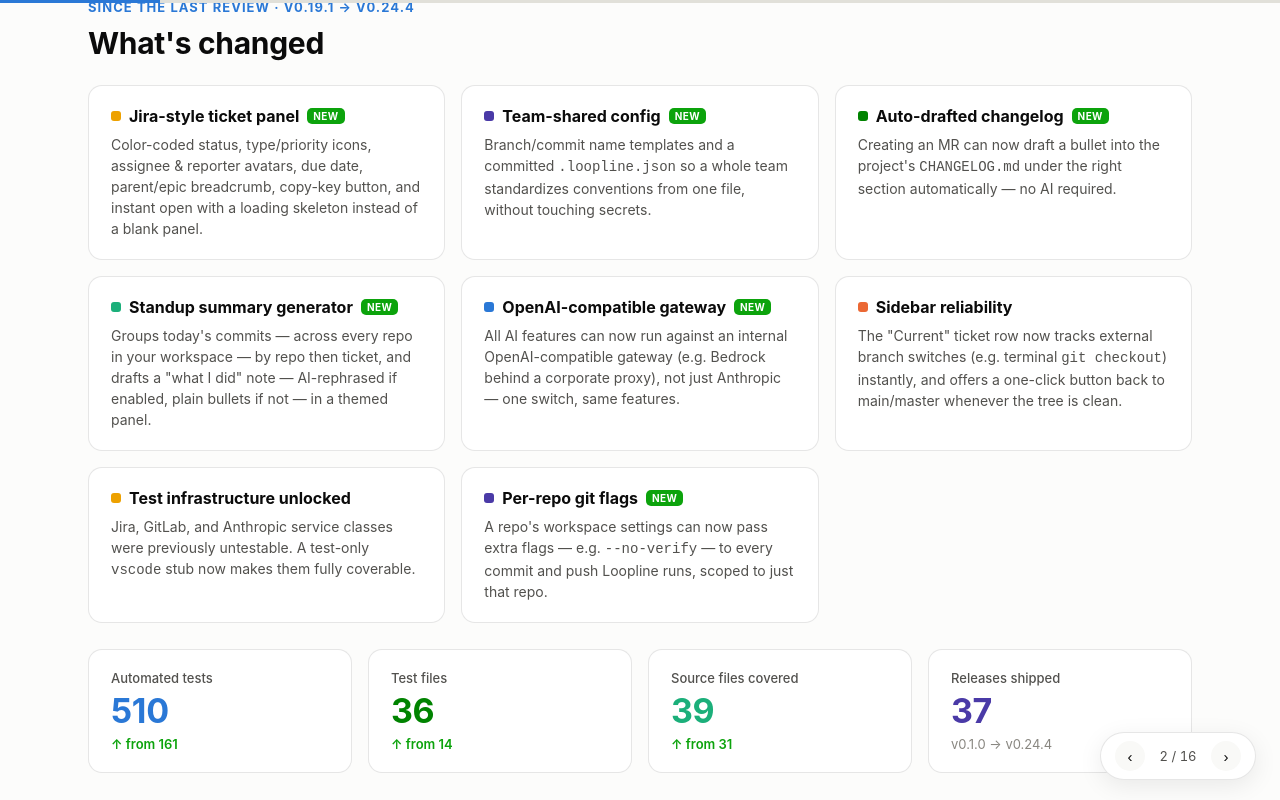
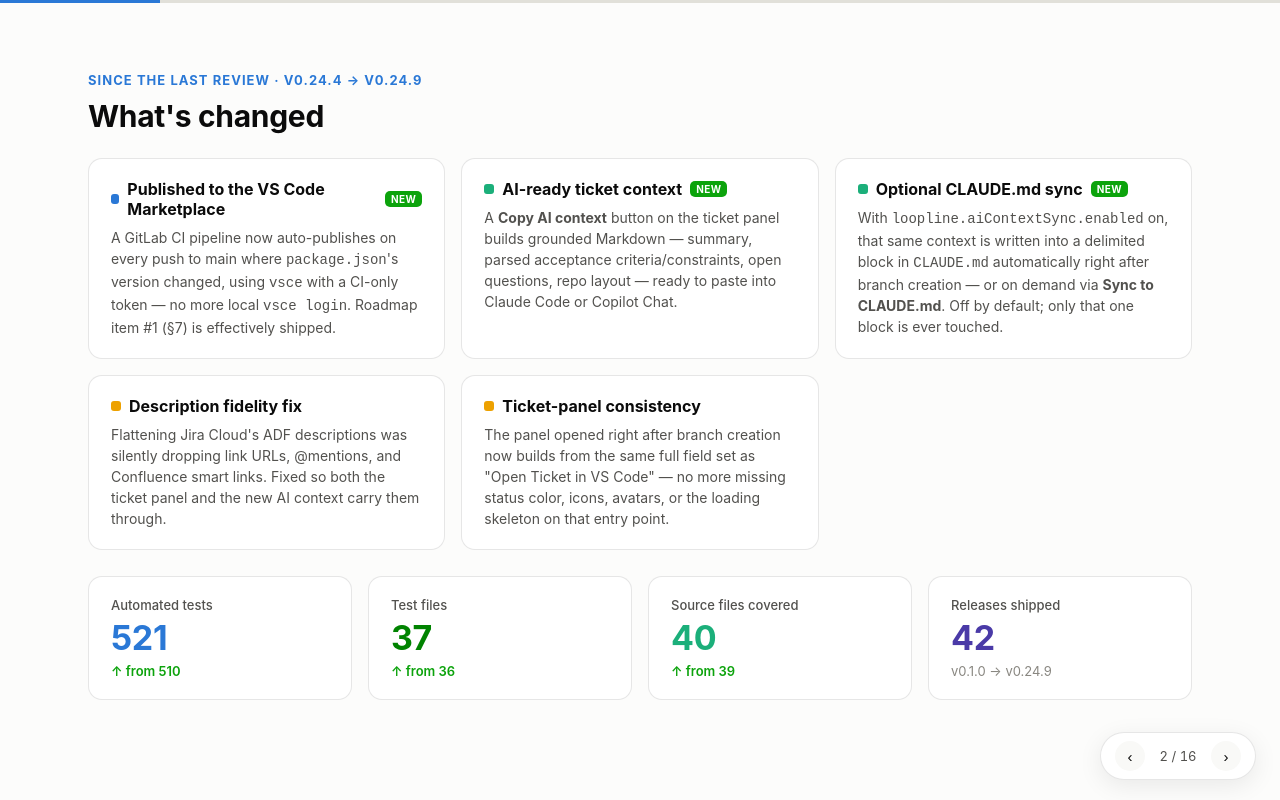
Before and after one commit to asad-u14/loopline, a website: page docs/presentation.html in a window 1280 px wide. Both pictures are taken after a click on the button "Next (→)". Drawn offline with Linux system fonts and the light colour scheme.

Commit message:
Add Marketplace link to README, refresh stakeholder deck to v0.24.9
Documents the CI Marketplace publish, AI ticket context copy, CLAUDE.md
sync, and ADF link/mention fix shipped since the last deck refresh at
v0.24.4, and updates test/release counts to match.

```diff
--- a/docs/presentation.html
+++ b/docs/presentation.html
@@ -326,39 +326,33 @@
     <div class="meta-row">
       <span>Prepared by <b>Asad</b></span>
       <span>Team <b>Engineering</b></span>
-      <span>Date <b>22 July 2026</b></span>
-      <span class="status-chip">Working prototype · v0.24.4</span>
+      <span>Date <b>4 August 2026</b></span>
+      <span class="status-chip">Working prototype · v0.24.9</span>
     </div>
   </section>
 
   <!-- SLIDE 1: WHAT'S NEW -->
   <section class="slide" id="slide-1">
     <div class="slide-body">
-      <div class="eyebrow">Since the last review · v0.19.1 → v0.24.4</div>
+      <div class="eyebrow">Since the last review · v0.24.4 → v0.24.9</div>
       <h2>What's changed</h2>
       <div class="card-grid cols-3">
-        <div class="card"><h3><span class="dot" style="background:var(--series-4)"></span>Jira-style ticket panel<span class="badge-new">New</span></h3>
-          <p>Color-coded status, type/priority icons, assignee &amp; reporter avatars, due date, parent/epic breadcrumb, copy-key button, and instant open with a loading skeleton instead of a blank panel.</p></div>
-        <div class="card"><h3><span class="dot" style="background:var(--series-7)"></span>Team-shared config<span class="badge-new">New</span></h3>
-          <p>Branch/commit name templates and a committed <code>.loopline.json</code> so a whole team standardizes conventions from one file, without touching secrets.</p></div>
-        <div class="card"><h3><span class="dot" style="background:var(--series-2)"></span>Auto-drafted changelog<span class="badge-new">New</span></h3>
-          <p>Creating an MR can now draft a bullet into the project's <code>CHANGELOG.md</code> under the right section automatically — no AI required.</p></div>
-        <div class="card"><h3><span class="dot" style="background:var(--series-5)"></span>Standup summary generator<span class="badge-new">New</span></h3>
-          <p>Groups today's commits — across every repo in your workspace — by repo then ticket, and drafts a "what I did" note — AI-rephrased if enabled, plain bullets if not — in a themed panel.</p></div>
-        <div class="card"><h3><span class="dot" style="background:var(--series-1)"></span>OpenAI-compatible gateway<span class="badge-new">New</span></h3>
-          <p>All AI features can now run against an internal OpenAI-compatible gateway (e.g. Bedrock behind a corporate proxy), not just Anthropic — one switch, same features.</p></div>
-        <div class="card"><h3><span class="dot" style="background:var(--series-6)"></span>Sidebar reliability</h3>
-          <p>The "Current" ticket row now tracks external branch switches (e.g. terminal <code>git checkout</code>) instantly, and offers a one-click button back to main/master whenever the tree is clean.</p></div>
-        <div class="card"><h3><span class="dot" style="background:var(--series-4)"></span>Test infrastructure unlocked</h3>
-          <p>Jira, GitLab, and Anthropic service classes were previously untestable. A test-only <code>vscode</code> stub now makes them fully coverable.</p></div>
-        <div class="card"><h3><span class="dot" style="background:var(--series-7)"></span>Per-repo git flags<span class="badge-new">New</span></h3>
-          <p>A repo's workspace settings can now pass extra flags — e.g. <code>--no-verify</code> — to every commit and push Loopline runs, scoped to just that repo.</p></div>
+        <div class="card"><h3><span class="dot" style="background:var(--series-1)"></span>Published to the VS Code Marketplace<span class="badge-new">New</span></h3>
+          <p>A GitLab CI pipeline now auto-publishes on every push to main where <code>package.json</code>'s version changed, using <code>vsce</code> with a CI-only token — no more local <code>vsce login</code>. Roadmap item #1 (§7) is effectively shipped.</p></div>
+        <div class="card"><h3><span class="dot" style="background:var(--series-5)"></span>AI-ready ticket context<span class="badge-new">New</span></h3>
+          <p>A <b>Copy AI context</b> button on the ticket panel builds grounded Markdown — summary, parsed acceptance criteria/constraints, open questions, repo layout — ready to paste into Claude Code or Copilot Chat.</p></div>
+        <div class="card"><h3><span class="dot" style="background:var(--series-5)"></span>Optional CLAUDE.md sync<span class="badge-new">New</span></h3>
+          <p>With <code>loopline.aiContextSync.enabled</code> on, that same context is written into a delimited block in <code>CLAUDE.md</code> automatically right after branch creation — or on demand via <b>Sync to CLAUDE.md</b>. Off by default; only that one block is ever touched.</p></div>
+        <div class="card"><h3><span class="dot" style="background:var(--series-4)"></span>Description fidelity fix</h3>
+          <p>Flattening Jira Cloud's ADF descriptions was silently dropping link URLs, @mentions, and Confluence smart links. Fixed so both the ticket panel and the new AI context carry them through.</p></div>
+        <div class="card"><h3><span class="dot" style="background:var(--series-4)"></span>Ticket-panel consistency</h3>
+          <p>The panel opened right after branch creation now builds from the same full field set as "Open Ticket in VS Code" — no more missing status color, icons, avatars, or the loading skeleton on that entry point.</p></div>
       </div>
       <div class="stat-row cols-4" style="margin-top:26px;">
-        <div class="stat-tile"><div class="label">Automated tests</div><div class="value accent-blue">510</div><div class="delta new">↑ from 161</div></div>
-        <div class="stat-tile"><div class="label">Test files</div><div class="value accent-green">36</div><div class="delta new">↑ from 14</div></div>
-        <div class="stat-tile"><div class="label">Source files covered</div><div class="value accent-aqua">39</div><div class="delta new">↑ from 31</div></div>
-        <div class="stat-tile"><div class="label">Releases shipped</div><div class="value accent-violet">37</div><div class="delta">v0.1.0 → v0.24.4</div></div>
+        <div class="stat-tile"><div class="label">Automated tests</div><div class="value accent-blue">521</div><div class="delta new">↑ from 510</div></div>
+        <div class="stat-tile"><div class="label">Test files</div><div class="value accent-green">37</div><div class="delta new">↑ from 36</div></div>
+        <div class="stat-tile"><div class="label">Source files covered</div><div class="value accent-aqua">40</div><div class="delta new">↑ from 39</div></div>
+        <div class="stat-tile"><div class="label">Releases shipped</div><div class="value accent-violet">42</div><div class="delta">v0.1.0 → v0.24.9</div></div>
       </div>
     </div>
   </section>
@@ -370,7 +364,7 @@
       <h2>The whole ticket-to-MR loop, in a couple of clicks</h2>
       <p style="font-size:16px; max-width:920px;">Loopline is a working VS Code extension that automates the repetitive, error-prone steps between picking up a Jira ticket and opening a GitLab merge request. Today those steps are done by hand, inconsistently, dozens of times a week per developer. Loopline turns <b style="color:var(--text-primary)">pick ticket → branch → commit → push → merge request → ticket status</b> into a couple of clicks, with naming and commit conventions enforced automatically, surfaced in a dedicated sidebar that also tracks its own impact.</p>
       <div class="stat-row cols-3" style="margin-top:20px;">
-        <div class="stat-tile"><div class="label">Status</div><div class="value accent-green" style="font-size:22px;">Functional prototype</div><div class="delta">In active use through 24 iterative releases</div></div>
+        <div class="stat-tile"><div class="label">Status</div><div class="value accent-green" style="font-size:22px;">Functional prototype</div><div class="delta">In active use through 42 iterative releases</div></div>
         <div class="stat-tile"><div class="label">Core actions automated</div><div class="value accent-blue">2</div><div class="delta">Create Branch · Commit, Push &amp; Create MR</div></div>
         <div class="stat-tile"><div class="label">Optional AI capabilities</div><div class="value accent-aqua">4</div><div class="delta">MR descriptions · plans · gap-check · standup</div></div>
       </div>
@@ -539,7 +533,7 @@
   <section class="slide" id="slide-5">
     <div class="slide-body">
       <div class="eyebrow">4 · What's built — core workflow &amp; sidebar</div>
-      <h2>Prototype v0.24.4</h2>
+      <h2>Prototype v0.24.9</h2>
       <div class="card-grid cols-3">
         <div class="card"><h3><span class="dot" style="background:var(--series-1)"></span>Loopline sidebar</h3><p>Dedicated activity-bar panel: current branch/ticket, active-sprint tickets grouped by status (In Progress expanded by default), color-coded icons by issue type. Click to branch, open in Jira, or jump back to main/master in one click when the tree is clean.</p></div>
         <div class="card"><h3><span class="dot" style="background:var(--series-1)"></span>Branch creation</h3><p>Issue-type→prefix mapping, confirm/edit, existing-branch guard (check out / rename / cancel), optional fetch of a fresh base branch first.</p></div>
@@ -566,6 +560,8 @@
         <div class="card"><h3><span class="dot" style="background:var(--series-5)"></span>Standup summary generator<span class="badge-new">New</span></h3><p>Discovers every git repo in the workspace, groups today's commits by repo then ticket, and rephrases each into one grounded line — or a plain bulleted list with AI off. Opens in a themed, copy-to-clipboard panel.</p></div>
         <div class="card"><h3><span class="dot" style="background:var(--series-1)"></span>Dual AI provider<span class="badge-new">New</span></h3><p>Anthropic Messages API, or an OpenAI-compatible internal gateway (e.g. Bedrock behind a corporate proxy) — one setting, same feature set, same review-before-send model.</p></div>
         <div class="card"><h3><span class="dot" style="background:var(--series-2)"></span>Auto-drafted changelog<span class="badge-new">New</span></h3><p>No AI involved: creating an MR can draft a bullet into <code>CHANGELOG.md</code> from the ticket key and commit summary, filed under the right section by branch prefix.</p></div>
+        <div class="card"><h3><span class="dot" style="background:var(--series-5)"></span>AI-ready ticket context<span class="badge-new">New</span></h3><p><b>Copy AI context</b> builds grounded Markdown from the ticket — summary, parsed acceptance criteria/constraints, open questions, repo layout — to paste straight into Claude Code or Copilot Chat.</p></div>
+        <div class="card"><h3><span class="dot" style="background:var(--series-5)"></span>Optional CLAUDE.md sync<span class="badge-new">New</span></h3><p>Opt-in setting writes that same context into a delimited block in <code>CLAUDE.md</code> automatically after branch creation, or on demand — so Claude Code picks it up without a manual copy/paste.</p></div>
       </div>
     </div>
   </section>
@@ -583,6 +579,7 @@
         <div class="card"><h3><span class="dot" style="background:var(--series-7)"></span>.loopline.json<span class="badge-new">New</span></h3><p>One committed config file standardizes conventions for the whole team on clone — read-only unless scaffolded explicitly, never secrets.</p></div>
         <div class="card"><h3><span class="dot" style="background:var(--series-7)"></span>Guided setup wizard</h3><p>Live credential validation for Jira, GitLab, and the chosen AI provider. All secrets in VS Code Secret Storage — never in settings files.</p></div>
         <div class="card"><h3><span class="dot" style="background:var(--series-7)"></span>Per-repo git flags<span class="badge-new">New</span></h3><p><code>loopline.git.commitExtraArgs</code> / <code>pushExtraArgs</code> pass extra flags (e.g. <code>--no-verify</code>) to every commit/push, set in a repo's own workspace settings so it never leaks to other repos.</p></div>
+        <div class="card"><h3><span class="dot" style="background:var(--series-1)"></span>CI-published to the Marketplace<span class="badge-new">New</span></h3><p>A GitLab CI stage publishes to the VS Code Marketplace automatically on every version bump to main, via a CI-scoped token — no local publish step.</p></div>
       </div>
     </div>
   </section>
@@ -593,9 +590,9 @@
       <div class="eyebrow">4 · Engineering quality</div>
       <h2>Tested, CI-backed, and growing steadily</h2>
       <div class="stat-row cols-4">
-        <div class="stat-tile"><div class="label">Automated tests</div><div class="value accent-blue">510</div><div class="delta">passing</div></div>
-        <div class="stat-tile"><div class="label">Test files</div><div class="value accent-green">36</div><div class="delta">unit + integration</div></div>
-        <div class="stat-tile"><div class="label">Source files</div><div class="value accent-aqua">39</div><div class="delta">under coverage</div></div>
+        <div class="stat-tile"><div class="label">Automated tests</div><div class="value accent-blue">521</div><div class="delta">passing</div></div>
+        <div class="stat-tile"><div class="label">Test files</div><div class="value accent-green">37</div><div class="delta">unit + integration</div></div>
+        <div class="stat-tile"><div class="label">Source files</div><div class="value accent-aqua">40</div><div class="delta">under coverage</div></div>
         <div class="stat-tile"><div class="label">CI pipeline stages</div><div class="value accent-violet">4</div><div class="delta">type-check → test → bundle → package</div></div>
       </div>
       <p style="margin-top:8px; font-size:14.5px;">Jira, GitLab, and Anthropic/OpenAI service classes were previously untestable outside the extension host — a minimal test-only <code>vscode</code> stub and a local HTTP mock server now give real coverage of request shapes and every mapped error status (401/403/404/429, Cloud-vs-Server hints, sprint-unsupported retries). A bundled build keeps startup fast.</p>
@@ -644,7 +641,7 @@
       <div class="eyebrow">7 · Roadmap — what approval would fund</div>
       <h2>Prioritized roughly by value-to-effort</h2>
       <div class="roadmap-list">
-        <div class="rm-item"><div class="rm-rank">1</div><div><div class="title">Rollout &amp; distribution</div><div class="desc">Publish to an internal extension registry (or Open VSX / Marketplace) so the team gets it — and every future update — automatically.</div></div><div class="rm-tag high">Highest leverage</div></div>
+        <div class="rm-item"><div class="rm-rank">1</div><div><div class="title">Rollout &amp; distribution</div><div class="desc">Now live on the VS Code Marketplace with CI auto-publish on every version bump. Remaining: decide whether to also mirror to an internal registry / Open VSX for teams that can't reach the public Marketplace.</div></div><div class="rm-tag high">Shipped — decision pending</div></div>
         <div class="rm-item"><div class="rm-rank">2</div><div><div class="title">AI commit-message suggestions</div><div class="desc">Plus streaming output and prompt caching for faster, cheaper AI responses.</div></div><div class="rm-tag">Depends on §6</div></div>
         <div class="rm-item"><div class="rm-rank">3</div><div><div class="title">Configurability &amp; UX polish</div><div class="desc">Live-preview settings form for name templates, a Getting Started walkthrough.</div></div><div class="rm-tag">—</div></div>
         <div class="rm-item"><div class="rm-rank">4</div><div><div class="title">Richer MRs</div><div class="desc">Reviewers, labels, draft/WIP toggle, auto-close-on-merge linking.</div></div><div class="rm-tag">—</div></div>
@@ -660,7 +657,7 @@
     <div class="slide-body">
       <div class="eyebrow">8–9 · Effort, cost &amp; risk</div>
       <h2>Low ongoing burden, well-understood risks</h2>
-      <p style="font-size:14.5px; max-width:960px; margin-bottom:18px;">The prototype is delivered and de-risked further with each release. Rollout (roadmap #1) is small — days, mostly packaging, docs, and registry setup. Later items are self-contained increments, estimable once scope is agreed. The codebase is modular and covered by 510 tests under CI, so additions stay low-risk. AI usage cost is usage-based per call and can be capped; a Sonnet-class model is inexpensive at this scale.</p>
+      <p style="font-size:14.5px; max-width:960px; margin-bottom:18px;">The prototype is delivered and de-risked further with each release. Marketplace publishing (roadmap #1) now ships itself via CI; what's left of rollout is internal registry/distribution decisions, not engineering. Later items are self-contained increments, estimable once scope is agreed. The codebase is modular and covered by 521 tests under CI, so additions stay low-risk. AI usage cost is usage-based per call and can be capped; a Sonnet-class model is inexpensive at this scale.</p>
       <div class="risk-row">
         <div class="risk-label"><span class="risk-icon good"></span>Third-party API changes</div>
         <p>Jira/GitLab are already supported with graceful fallbacks (Cloud vs Server, sprint-unsupported); changes are typically small, contained fixes.</p>
@@ -679,7 +676,7 @@
       </div>
       <div class="risk-row">
         <div class="risk-label"><span class="risk-icon good"></span>Bus factor / maintenance</div>
-        <p>510 tests, CI-backed, documented codebase; low ongoing burden.</p>
+        <p>521 tests, CI-backed, documented codebase; low ongoing burden.</p>
       </div>
     </div>
   </section>
@@ -704,7 +701,7 @@
       <div class="eyebrow">Appendix</div>
       <h2>Commands &amp; key settings</h2>
       <p style="font-size:13.5px; margin-bottom:6px;"><b style="color:var(--text-primary)">Commands:</b> Create Branch from Jira Ticket · Commit, Push &amp; Create MR · Ticket Actions · Run Setup Wizard · Set Jira Credentials · Set GitLab Token · Set AI (Anthropic) API Key · Set AI (OpenAI Gateway) API Key · Show Logs · Diagnose Connection · Refresh Tickets · Show Impact · Generate Standup Summary · Create Project Config File</p>
-      <p style="font-size:13.5px;"><b style="color:var(--text-primary)">Key settings:</b> Jira type (Cloud/Server) · branch/commit prefix mappings + name templates · protected branches · ticket scope (active sprint / all open) · base branch + update-before-branch behavior · Jira status transitions · AI enable + provider + model + base URL · AI acceptance-criteria check · changelog auto-draft + category mapping · show-ticket-details-on-branch · sidebar status grouping + colorful icons · proxy / corporate CA · git commit/push extra args (per-repo) · Impact time-per-action estimates</p>
+      <p style="font-size:13.5px;"><b style="color:var(--text-primary)">Key settings:</b> Jira type (Cloud/Server) · branch/commit prefix mappings + name templates · protected branches · ticket scope (active sprint / all open) · base branch + update-before-branch behavior · Jira status transitions · AI enable + provider + model + base URL · AI acceptance-criteria check · changelog auto-draft + category mapping · AI context sync to CLAUDE.md (opt-in) · show-ticket-details-on-branch · sidebar status grouping + colorful icons · proxy / corporate CA · git commit/push extra args (per-repo) · Impact time-per-action estimates</p>
     </div>
   </section>
 
```
Also changed, not shown: README.md.
